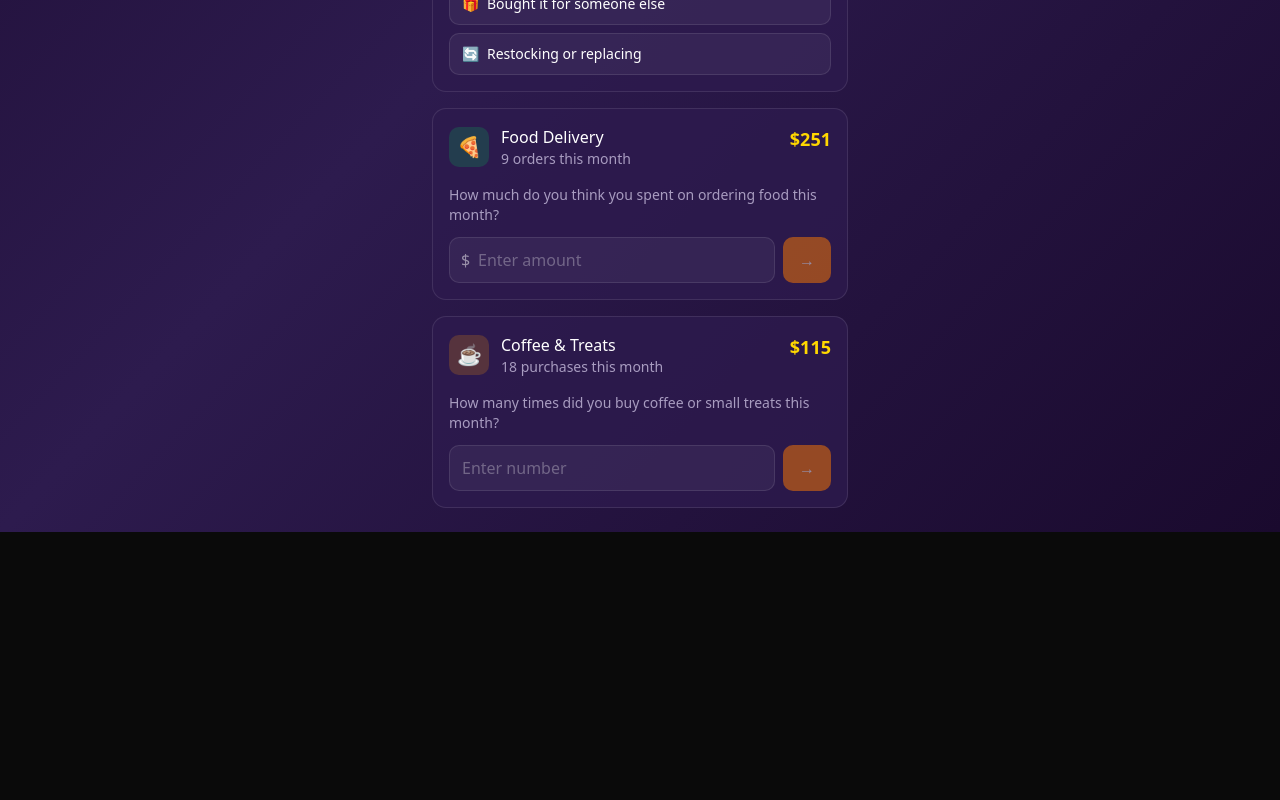
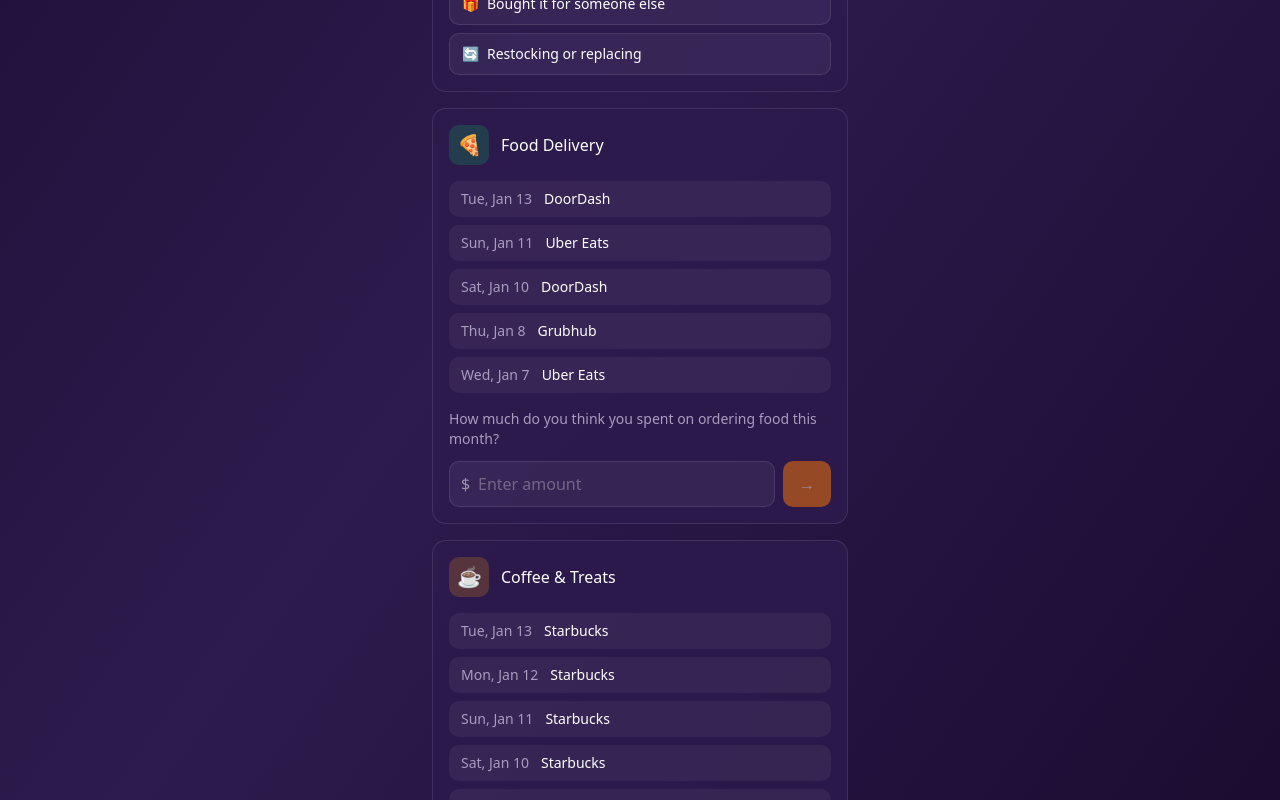
Before and after one commit to sherryyjiang/ralph, a Next.js app: page / in a window 1280 px wide. Shown: the part 820-1620 px from the top of the page. Before the commit the page ends 1352 px from the top, so only its background shows below. Built offline with nearby package versions, Linux system fonts and the light colour scheme.

Commit message:
Update category check-in cards to show sample transactions instead of count/spend

```diff
--- a/app/page.tsx
+++ b/app/page.tsx
@@ -1,11 +1,11 @@
 "use client";
 
-import { useState, useMemo } from "react";
+import { useState } from "react";
 import { useRouter } from "next/navigation";
 import {
   shoppingTransactions,
-  getFoodCategoryStats,
-  getCoffeeCategoryStats
+  foodTransactions,
+  coffeeTransactions
 } from "@/lib/data/synthetic-transactions";
 import type { Transaction, TransactionCategory } from "@/lib/types";
 
@@ -30,6 +30,12 @@
   if (diffDays === 1) return "Yesterday";
   if (diffDays < 7) return date.toLocaleDateString("en-US", { weekday: "long" });
   return date.toLocaleDateString("en-US", { month: "short", day: "numeric" });
+}
+
+function formatDateWithDay(date: Date): string {
+  const day = date.toLocaleDateString("en-US", { weekday: "short" });
+  const dateStr = date.toLocaleDateString("en-US", { month: "short", day: "numeric" });
+  return `${day}, ${dateStr}`;
 }
 
 // ═══════════════════════════════════════════════════════════════
@@ -112,13 +118,11 @@
 
 function CategoryCheckInCard({
   category,
-  totalSpend,
-  count,
+  sampleTransactions,
   onGuessSubmit
 }: {
   category: "food" | "coffee";
-  totalSpend: number;
-  count: number;
+  sampleTransactions: Transaction[];
   onGuessSubmit: (category: "food" | "coffee", guess: string) => void;
 }) {
   const [guess, setGuess] = useState("");
@@ -136,6 +140,11 @@
     }
   };
 
+  // Show up to 5 sample transactions, sorted by date (most recent first)
+  const displayTransactions = [...sampleTransactions]
+    .sort((a, b) => b.date.getTime() - a.date.getTime())
+    .slice(0, 5);
+
   return (
     <div className="rounded-xl border border-white/10 bg-[#2d1b4e]/80 p-4">
       {/* Header */}
@@ -147,14 +156,25 @@
           </div>
           <div>
             <p className="font-medium text-white">{title}</p>
-            <p className="text-sm text-[#a89cc0]">
-              {count} {isFood ? "orders" : "purchases"} this month
-            </p>
           </div>
         </div>
-        <p className="text-lg font-semibold text-[#ffd700]">
-          {formatCurrency(totalSpend)}
-        </p>
+      </div>
+
+      {/* Sample Transactions */}
+      <div className="mt-4 space-y-2">
+        {displayTransactions.map((txn) => (
+          <div
+            key={txn.id}
+            className="flex items-center justify-between rounded-lg bg-white/5 px-3 py-2"
+          >
+            <div className="flex items-center gap-3">
+              <div className="text-sm text-[#a89cc0]">
+                {formatDateWithDay(txn.date)}
+              </div>
+              <div className="text-sm text-white">{txn.merchant}</div>
+            </div>
+          </div>
+        ))}
       </div>
 
       {/* Entry Question */}
@@ -204,10 +224,6 @@
 export default function DashboardPage() {
   const router = useRouter();
   const [selectedCategory, setSelectedCategory] = useState<TransactionCategory | "all">("all");
-
-  // Get category stats
-  const foodStats = useMemo(() => getFoodCategoryStats(), []);
-  const coffeeStats = useMemo(() => getCoffeeCategoryStats(), []);
 
   // Pending check-ins: 2 shopping + food + coffee = 4
   const pendingCheckIns = shoppingTransactions.length + 2;
@@ -278,8 +294,7 @@
           {(selectedCategory === "all" || selectedCategory === "food") && (
             <CategoryCheckInCard
               category="food"
-              totalSpend={foodStats.totalSpend}
-              count={foodStats.orderCount ?? 0}
+              sampleTransactions={foodTransactions}
               onGuessSubmit={handleGuessSubmit}
             />
           )}
@@ -288,8 +303,7 @@
           {(selectedCategory === "all" || selectedCategory === "coffee") && (
             <CategoryCheckInCard
               category="coffee"
-              totalSpend={coffeeStats.totalSpend}
-              count={coffeeStats.purchaseCount ?? 0}
+              sampleTransactions={coffeeTransactions}
               onGuessSubmit={handleGuessSubmit}
             />
           )}
```
